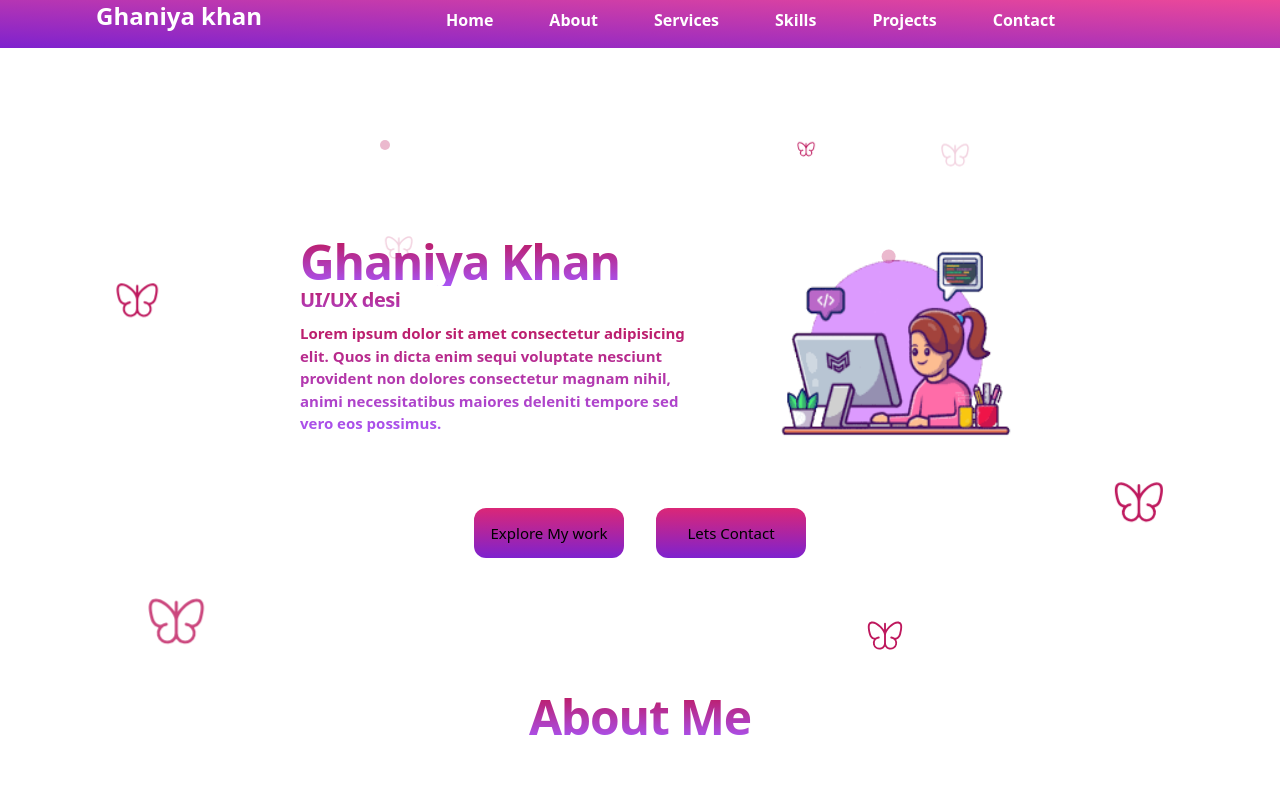
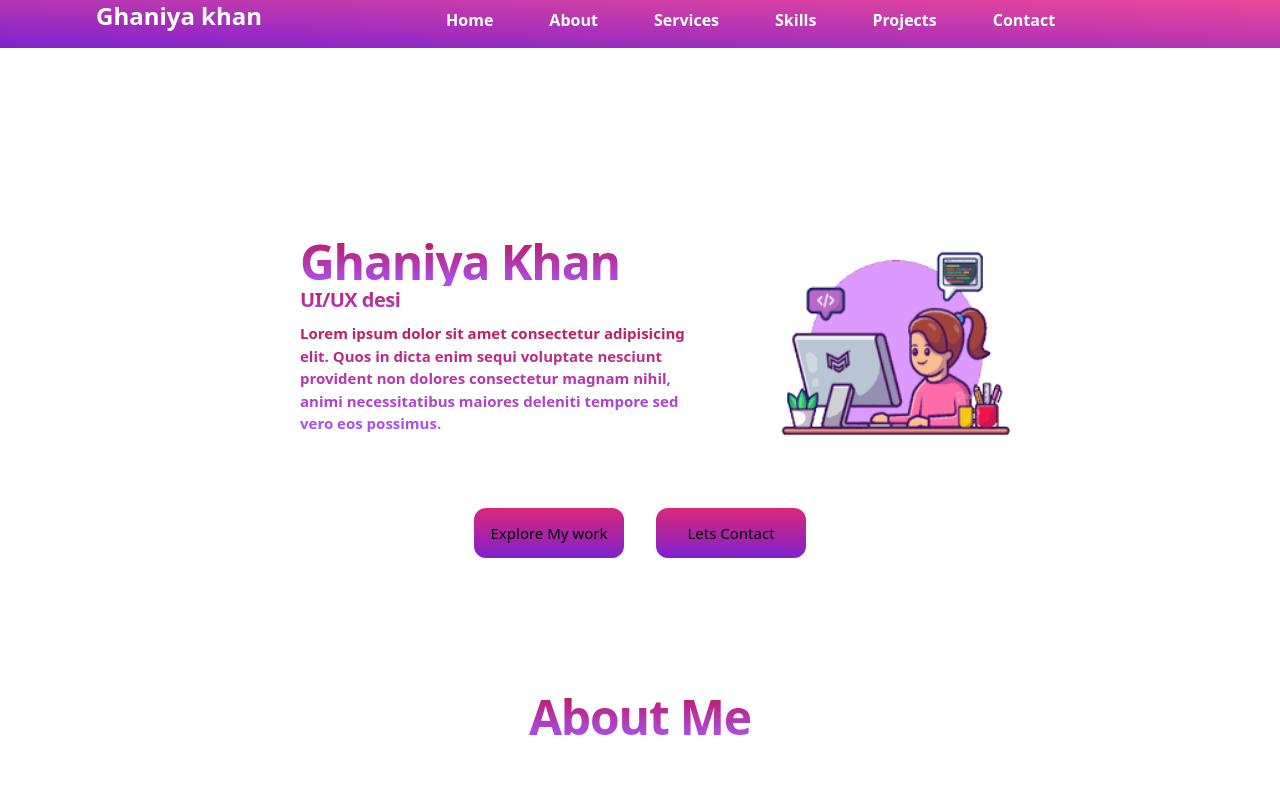
Before and after one commit to Ghaniya08/portfolioghaniyakhan, a Next.js app: page / in a window 1280 px wide. Shown: the top 789 px of the page. Built offline with nearby package versions, Linux system fonts and the light colour scheme.

Commit message:
Update Hero.tsx

```diff
--- a/src/components/Hero.tsx
+++ b/src/components/Hero.tsx
@@ -9,33 +9,6 @@ import AnimationComp from './AnimationComp'
 const Hero = () => {
   return (
     <div className='mb-[135px] lg:mt-[140px]' id='Hero'>
-     <AnimationComp size={800} rotation={-72}>
-        <PiButterflyLight className='size-16 text-pink-700/80 animate-bounce lg:block hidden'/>
-      </AnimationComp>
-      <AnimationComp size={770} rotation={-35}>
-        <PiButterflyLight className='size-12 text-pink-700 animate-bounce lg:block hidden'/>
-      </AnimationComp>
-      <AnimationComp size={590} rotation={98}>
-        <PiButterflyLight className='size-8 text-pink-700/20 animate-bounce lg:block hidden'/>
-      </AnimationComp>
-      <AnimationComp size={430} rotation={-14}>
-        <PiButterflyLight className='size-8 text-pink-700/20 animate-bounce lg:block hidden'/>
-      </AnimationComp>
-      <AnimationComp size={440} rotation={79}>
-        <PiButterflyLight className='size-5 text-pink-700 animate-bounce lg:block hidden'/>
-      </AnimationComp>
-      <AnimationComp size={530} rotation={180}>
-        <PiButterflyLight className='size-10 text-pink-700 animate-bounce lg:block hidden'/>
-      </AnimationComp>
-      <AnimationComp size={780} rotation={148}>
-        <PiButterflyLight className='size-14 text-pink-700 animate-bounce lg:block hidden'/>
-      </AnimationComp>
-      <AnimationComp size={420} rotation={105}>
-        <div className='size-[14px] bg-pink-700/30 rounded-full lg:block hidden '/>
-      </AnimationComp>
-      <AnimationComp size={520} rotation={0}>
-        <div className='size-[10px] bg-pink-700/30 rounded-full lg:block hidden '/>
-      </AnimationComp>
      <div className='lg:flex lg:px-[250px] lg:gap-[50px] px-6 '>
      <div >
         <Image src={home} alt='homepage' width={800} height={800} className=' w-[400px] h-[300px] block lg:hidden'/>
```
